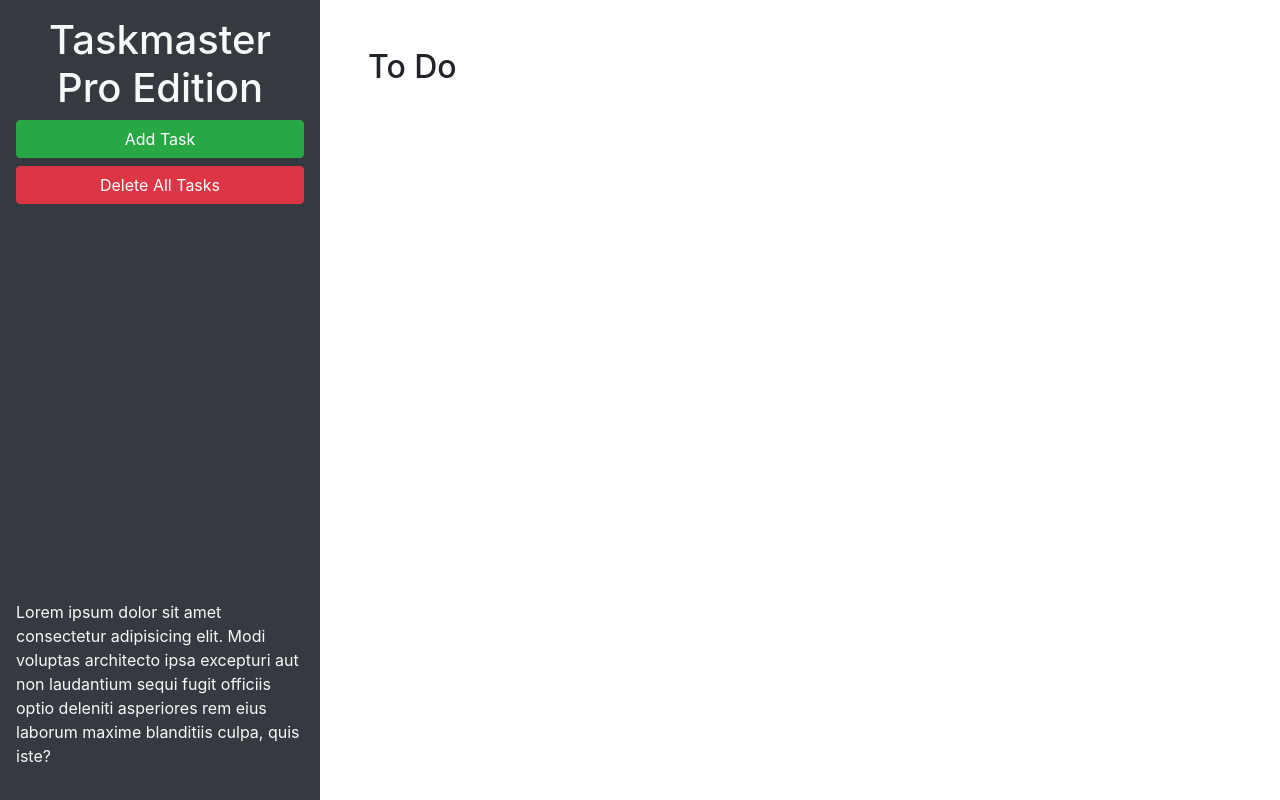
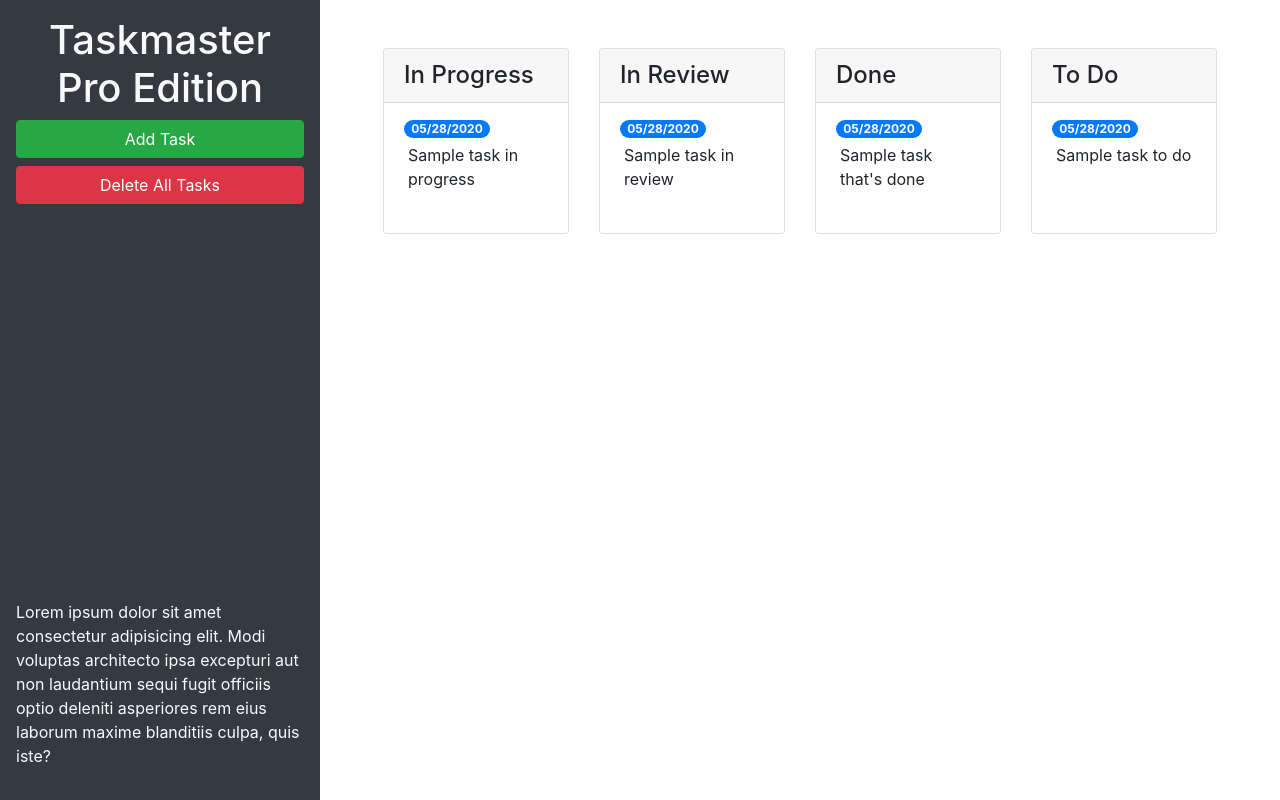
Before and after one commit to noah35becker/taskmaster-pro, a plain HTML site: page index.html in a window 1280 px wide. Drawn offline with nearby package versions, Linux system fonts and the light colour scheme.

Commit message:
task categories restructured

```diff
--- a/index.html
+++ b/index.html
@@ -13,6 +13,7 @@
 <body>
 
   <div class="row min-vh-100 no-gutters">
+
     <header class="col-12 col-lg-3 bg-dark text-light d-flex flex-column p-4 p-lg-3">
       <h1 class="text-center">Taskmaster Pro Edition</h1>
       <button id="create-task" class="btn btn-block btn-success" data-toggle="modal" data-target="#task-form-modal">Add
@@ -23,12 +24,62 @@
         laudantium sequi fugit officiis optio deleniti asperiores rem eius laborum maxime blanditiis culpa, quis iste?
       </p>
     </header>
+
     <main class="col-12 col-lg-9">
-      <div class="m-5">
-        <h2>To Do</h2>
-        <ul id="list-toDo" class="list-group"> </ul>
+      <div class="m-5 row justify-content-around">
+
+        <div class="col-12 col-md-6 col-xl-3 mb-3">
+          <div class="card">
+            <h4 class="card-header">In Progress</h4>
+            <ul id="list-inProgress" class="list-group list-group-flush">
+              <li class="list-group-item">
+                <span class="badge badge-primary badge-pill">05/28/2020</span>
+                <p class="m-1">Sample task in progress</p>
+              </li>
+            </ul>
+          </div>
+        </div>
+
+        <div class="col-12 col-md-6 col-xl-3 mb-3">
+          <div class="card">
+            <h4 class="card-header">In Review</h4>
+            <ul id="list-inReview" class="list-group list-group-flush">
+              <li class="list-group-item">
+                <span class="badge badge-primary badge-pill">05/28/2020</span>
+                <p class="m-1">Sample task in review</p>
+              </li>
+            </ul>
+          </div>
+        </div>
+
+        <div class="col-12 col-md-6 col-xl-3 mb-3">
+          <div class="card">
+            <h4 class="card-header">Done</h4>
+            <ul id="list-done" class="list-group list-group-flush">
+              <li class="list-group-item">
+                <span class="badge badge-primary badge-pill">05/28/2020</span>
+                <p class="m-1">Sample task that's done</p>
+              </li>
+            </ul>
+          </div>
+        </div>
+
+        <div class="col-12 col-md-6 col-xl-3 mb-3">
+          <div class="card">
+            <h4 class="card-header">To Do</h4>
+            <ul id="list-toDo" class="list-group list-group-flush">
+              <li class="list-group-item">
+                <span class="badge badge-primary badge-pill">05/28/2020</span>
+                <p class="m-1">Sample task to do</p>
+              </li>
+            </ul>
+          </div>
+        </div>
+
+
       </div>
     </main>
+
   </div>
 
   <!-- Modal -->
@@ -46,11 +97,11 @@
           <form>
             <div class="form-group">
               <label for="modalTaskDescription">Task description</label>
-              <textarea id="modalTaskDescription" rows="3"></textarea>
+              <textarea id="modalTaskDescription" rows="3" class="form-control"></textarea>
             </div>
             <div class="form-group">
               <label for="modalDueDate">Due date</label>
-              <input type="text" id="modalDueDate" placeholder="mm/dd/yyyy" autocomplete="off" />
+              <input type="text" id="modalDueDate" placeholder="mm/dd/yyyy" autocomplete="off" class="form-control"/>
             </div>
           </form>
         </div>
```
